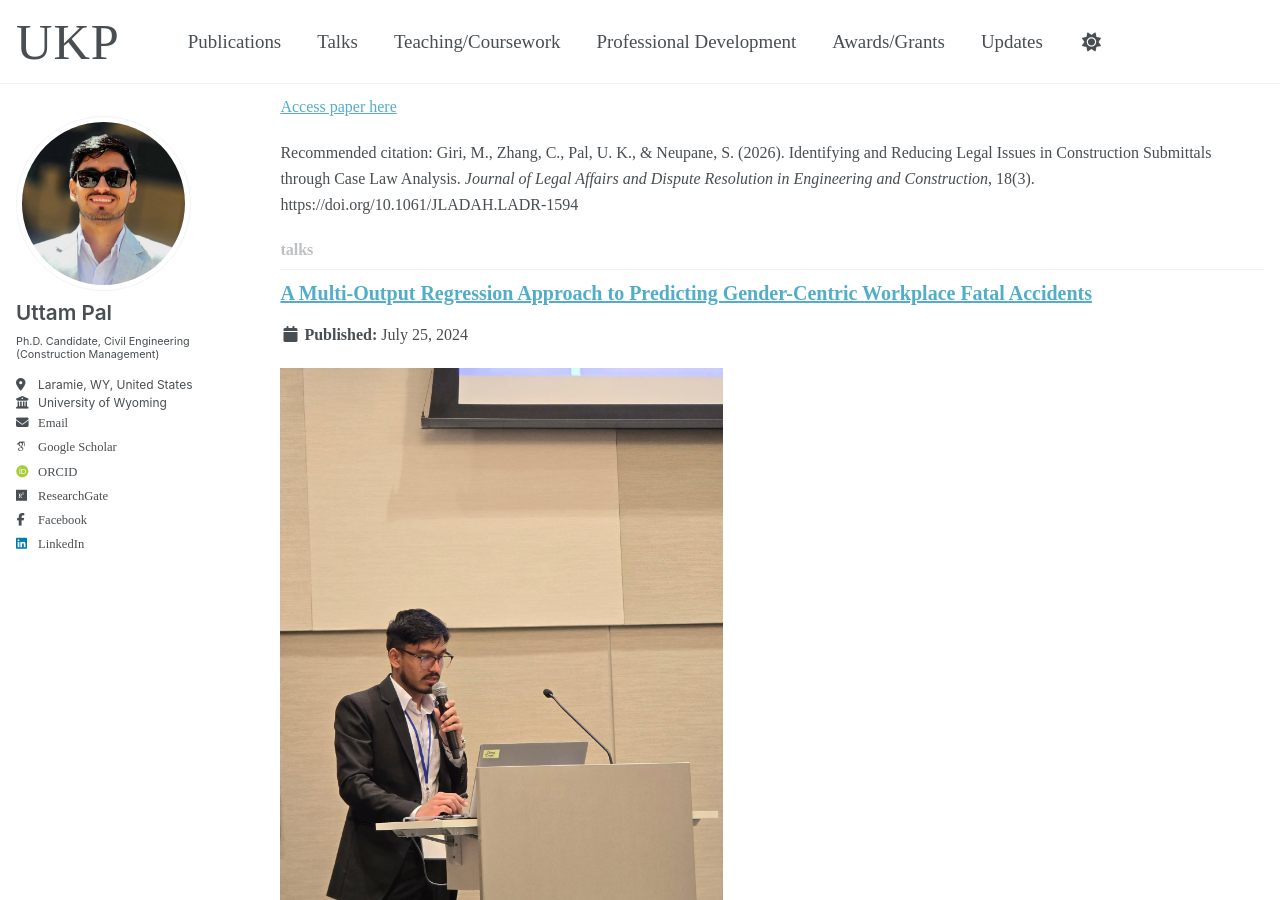
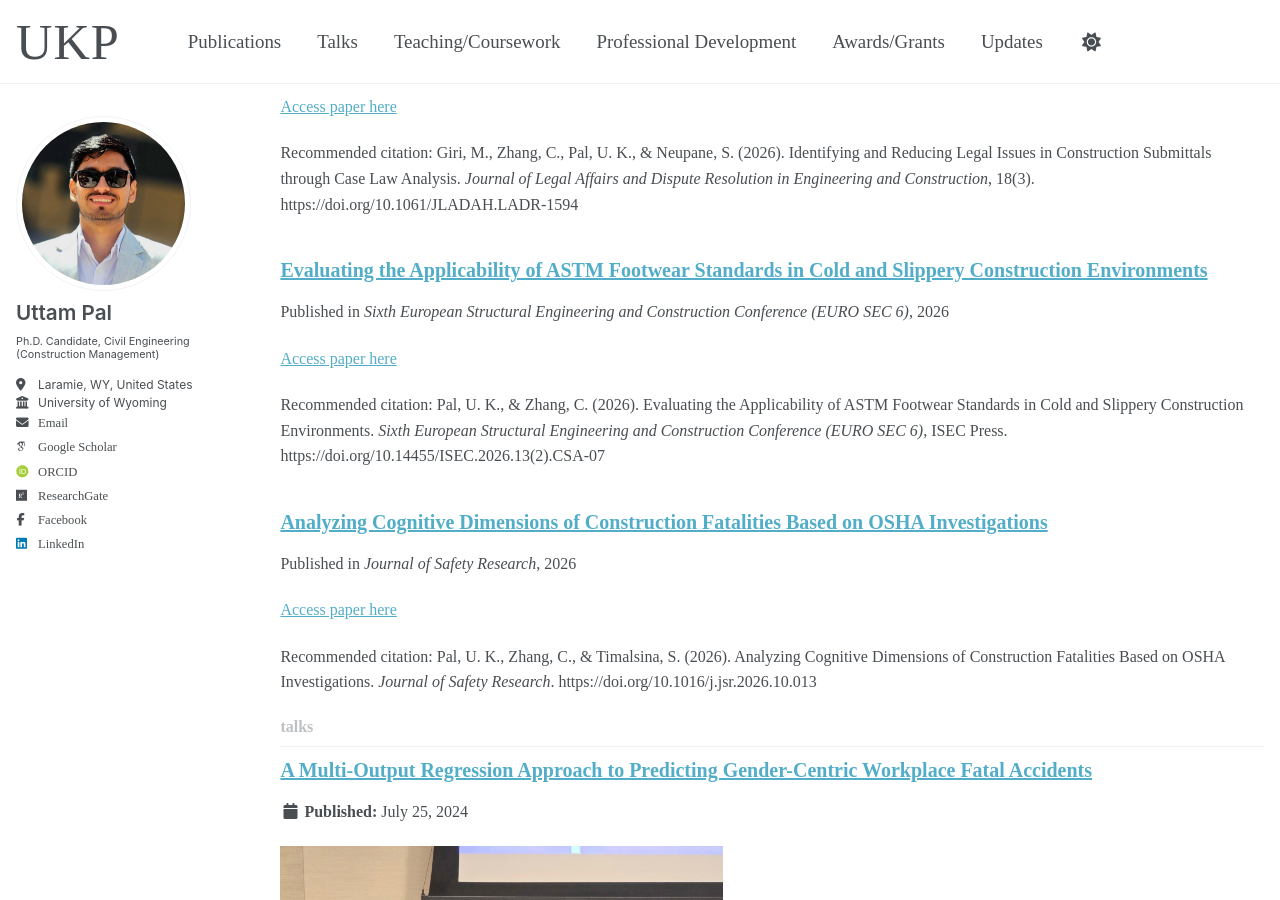
Before and after one commit to pal-uttam/pal-uttam.github.io, a Jekyll site: the page built from _pages/collection-archive.html, in a window 1280 px wide and 900 px high, scrolled down 2715 px. Built offline with Jekyll 4.4.1, drawn with Linux system fonts in a browser that asks for light colours; some web fonts are replaced; a script bundle is joined from its source files by our own code; library files that are not in the unit come from our copies.

Commit message:
What I changed

```diff
--- a/_config.yml
+++ b/_config.yml
@@ -87,7 +87,7 @@
   #books:
     #title: 'Books'
   manuscripts:
-    title: 'Journal Articles (11)'
+    title: 'Journal Articles (13)'
   conferences:
     title: 'Conference Papers'
 
--- a/_pages/training.md
+++ b/_pages/training.md
@@ -7,10 +7,11 @@
 
 ## Certifications & Licenses
 
-**Registered Civil Engineer (Civil “A” Category)**
-Nepal Engineering Council
-License No. 28369
-Issued 2021
+**Certified Scheduling Technician (CST)**
+AACE International Certification Institute
+Certificate No. CST-377
+Issued 2026 (valid through 2030)
+[Verify in the AACE Certified Directory](https://web.aacei.org/certification/certified-directory-search){:target="_blank"}
 
 ---
 
@@ -28,8 +29,23 @@
 
 ---
 
-**U.S. Driver’s License**
-State of Wyoming
+**Registered Civil Engineer (Civil “A” Category)**
+Nepal Engineering Council
+License No. 28369
+Issued 2021
+
+---
+
+**Construction Bootcamp**
+Procore Technologies
+Issued 2026
+
+---
+
+**Social/Behavioral Research Course**
+Collaborative Institutional Training Initiative (CITI Program)
+Credential ID 75323074
+Issued 2026 (expires 2028)
 
 ---
 
@@ -60,6 +76,15 @@
 - Integration of high-performance computing (HPC) resources
 - Interdisciplinary collaboration and scalable research infrastructure
 
+---
+
+### Project Planning, Scheduling and Delay Analysis (MS Project and Primavera P6)
+Sparrow Technosoft
+Kathmandu, Nepal, May 2021
+
+Completed a two-week training covering the basics of Primavera P6 and Microsoft Project, including schedule setup, layouts, and reporting.
+
+---
 
 ## Academic Service
 
@@ -67,8 +92,10 @@
 
 Serve as a reviewer for journals and international conferences in construction engineering, infrastructure systems, and interdisciplinary research:
 
-- *Journal of Legal Affairs and Dispute Resolution in Engineering and Construction* (ASCE): <u>12 manuscripts</u>
-- *Journal of Engineering, Design and Technology* (Emerald Publishing): <u>9 manuscripts</u>
+- *Journal of Legal Affairs and Dispute Resolution in Engineering and Construction* (ASCE): <u>13 manuscripts</u>
+- *Journal of Engineering, Design and Technology* (Emerald Publishing): <u>10 manuscripts</u>
 - *Frontiers in Built Environment*: <u>3 manuscripts</u>
-- *Frontiers in Artificial Intelligence*: <u>1 manuscripts</u>
-- Sixth European Structural Engineering and Construction Conference: <u>2 manuscripts</u>
+- *Frontiers in Artificial Intelligence*: <u>1 manuscript</u>
+- *Frontiers in Nuclear Engineering*: <u>4 manuscripts</u>
+- *Frontiers in Marine Science*: <u>1 manuscript</u>
+- Sixth European Structural Engineering and Construction Conference: <u>3 manuscripts</u>
--- /dev/null
+++ b/_publications/2026-09-01-evaluating-the-applicability-of-astm-footwear-standards-in-cold-and-slippery-construction-environments.md
@@ -0,0 +1,25 @@
+---
+title: "Evaluating the Applicability of ASTM Footwear Standards in Cold and Slippery Construction Environments"
+collection: publications
+category: conferences
+permalink: /publication/2026-09-01-evaluating-the-applicability-of-astm-footwear-standards-in-cold-and-slippery-construction-environments
+date: 2026-09-01
+venue: 'Sixth European Structural Engineering and Construction Conference (EURO SEC 6)'
+# paperurl: 'https://doi.org/10.14455/ISEC.2026.13%282%29.CSA-07'
+citation: 'Pal, U. K., & Zhang, C. (2026). Evaluating the Applicability of ASTM Footwear Standards in Cold and Slippery Construction Environments. <em>Sixth European Structural Engineering and Construction Conference (EURO SEC 6)</em>, ISEC Press. https://doi.org/10.14455/ISEC.2026.13(2).CSA-07'
+---
+[Access paper here](https://doi.org/10.14455/ISEC.2026.13%282%29.CSA-07){:target="_blank"}
+
+<p>
+  <button onclick="navigator.clipboard.writeText(window.location.href)">
+    Copy Link to This Page
+  </button>
+</p>
+
+Protective footwear on construction sites is usually certified using ASTM (American Society for Testing and Materials) standards. These standards set laboratory test requirements for protection from impacts, electrical hazards, and slipping.
+
+This study looked at whether those standards match what workers' footwear faces in cold, wet, and icy construction work. It reviewed the requirements, testing assumptions, and scope of the relevant ASTM standards and test methods.
+
+The review found that current performance measures may not fully capture how footwear behaves in cold, wet, and icy conditions, especially thermal comfort and how slip resistance changes with temperature. The study also built a user-focused framework that connects the standard requirements, the environmental exposure, and how the footwear performs for the worker.
+
+Based on the gaps it found, the study proposed an added cold-condition step for the slip resistance test in ASTM F2913. Footwear would be held at a low temperature before the friction test, which measures how much grip the sole has while moving. This makes the test closer to real winter conditions while keeping the results repeatable.
--- /dev/null
+++ b/_publications/2026-11-01-analyzing-cognitive-dimensions-of-construction-fatalities-based-on-osha-investigations.md
@@ -0,0 +1,25 @@
+---
+title: "Analyzing Cognitive Dimensions of Construction Fatalities Based on OSHA Investigations"
+collection: publications
+category: manuscripts
+permalink: /publication/2026-11-01-analyzing-cognitive-dimensions-of-construction-fatalities-based-on-osha-investigations
+date: 2026-11-01
+venue: 'Journal of Safety Research'
+# paperurl: 'https://doi.org/10.1016/j.jsr.2026.10.013'
+citation: 'Pal, U. K., Zhang, C., & Timalsina, S. (2026). Analyzing Cognitive Dimensions of Construction Fatalities Based on OSHA Investigations. <em>Journal of Safety Research</em>. https://doi.org/10.1016/j.jsr.2026.10.013'
+---
+[Access paper here](https://doi.org/10.1016/j.jsr.2026.10.013){:target="_blank"}
+
+<p>
+  <button onclick="navigator.clipboard.writeText(window.location.href)">
+    Copy Link to This Page
+  </button>
+</p>
+
+Construction has high fatality rates, but investigation reports from the Occupational Safety and Health Administration (OSHA) mostly record physical hazards and rule violations. They say little about what workers were thinking or perceiving when things went wrong.
+
+This study analyzed 111 Federal OSHA construction fatality cases investigated between June and August 2024. Each case was coded using three frameworks from cognitive science: the Generic Error Modeling System, which sorts errors into skill-based, rule-based, and knowledge-based types; the Situational Awareness model, which shows where a worker's understanding of the situation broke down; and Cognitive Load Theory, which describes how much mental effort a task demands. Hazards were coded using OSHA's own categories.
+
+The type of error and the stage of awareness breakdown were strongly linked. Skill-based errors went with failures to perceive the hazard, rule-based mistakes with failures to anticipate what would happen next, and knowledge-based mistakes with failures to understand the situation. Each of the "Fatal Four" hazards (falls, electrocution, struck-by, and caught-in/between) had its own pattern. Falls were mostly skill-based perception failures, electrocutions were rule-based comprehension failures, and struck-by incidents were knowledge-based failures to anticipate. Caught-in/between incidents had no single dominant pattern. Overall mental workload did not separate hazards or error types, though the effort built into the task itself was linked to failures to anticipate outcomes. Clustering also found three recurring hazard-and-cognition profiles.
+
+The study shows that OSHA fatality reports, although written for compliance, contain cognitive patterns that differ by hazard type. This points to prevention aimed at each hazard: attention-focused training for falls, checking workers' mental models for electrocution, and anticipation-focused approaches for struck-by and other fast-changing incidents.
```
